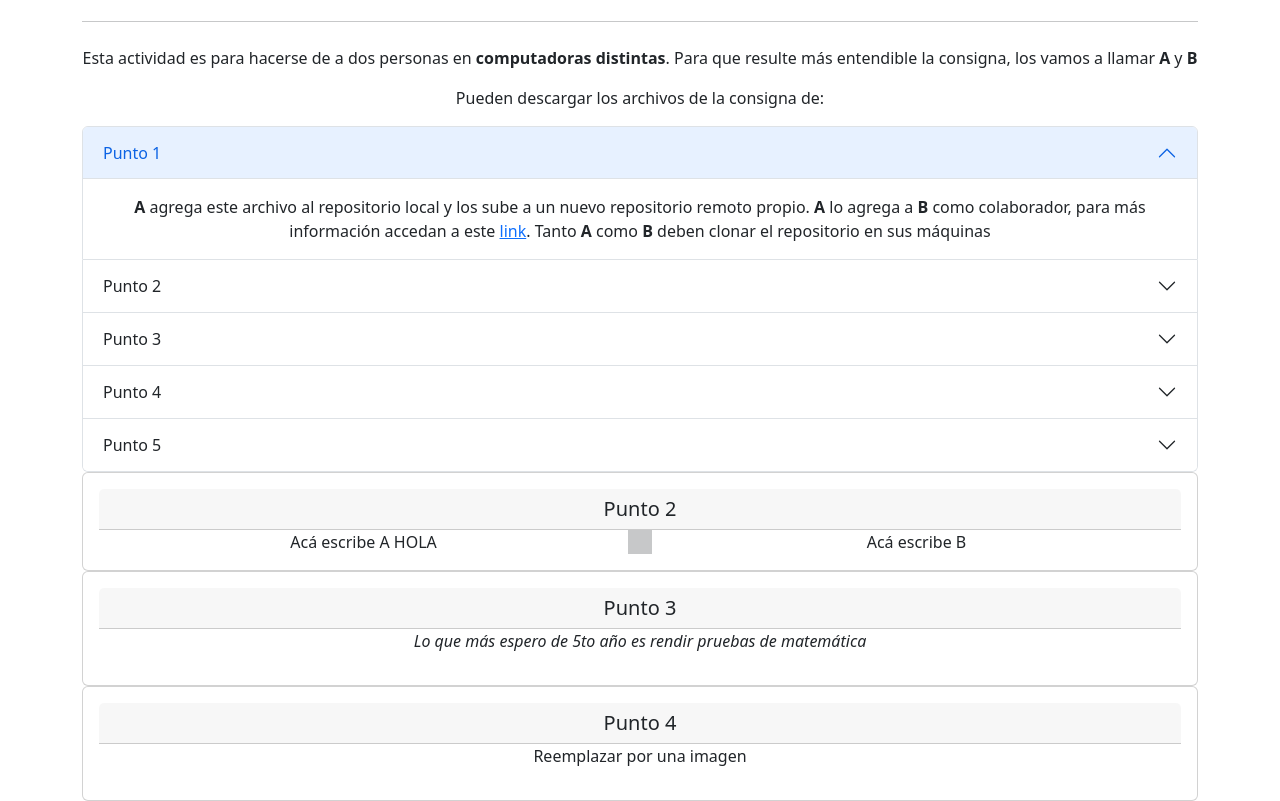
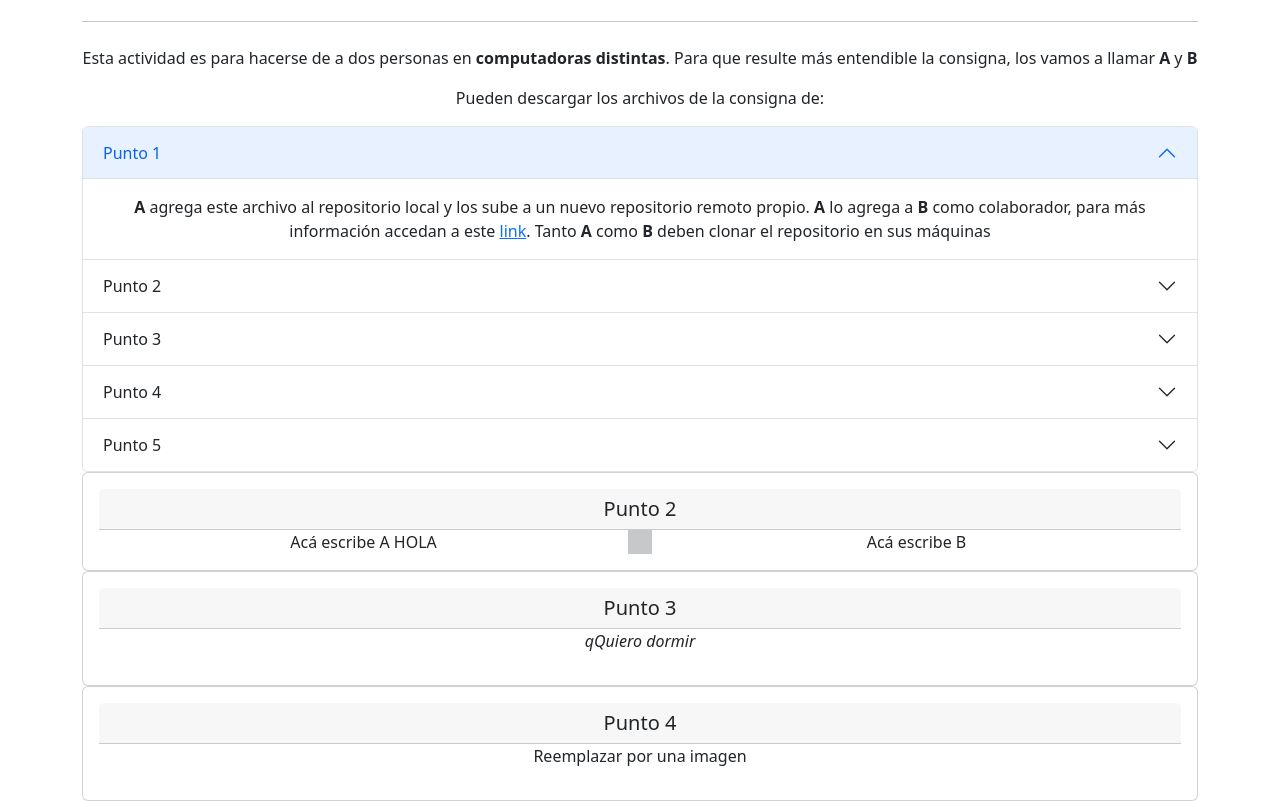
Before and after one commit to MicaelaCuan2/PracticaGit, a plain HTML site: page index.html in a window 1280 px wide. Shown: the part 108-909 px from the top of the page. Drawn offline with nearby package versions, Linux system fonts and the light colour scheme.

Commit message:
CambiosMica

```diff
--- a/index.html
+++ b/index.html
@@ -97,7 +97,7 @@
       <div class="card">
             <div class="card-body">
             <h5 class="card-header">Punto 3</h5>
-            <p><i>Lo que más espero de 5to año es rendir pruebas de matemática</i></p>
+            <p><i>qQuiero dormir </i></p>
             </div>
       </div>
       <div class="card">
```
